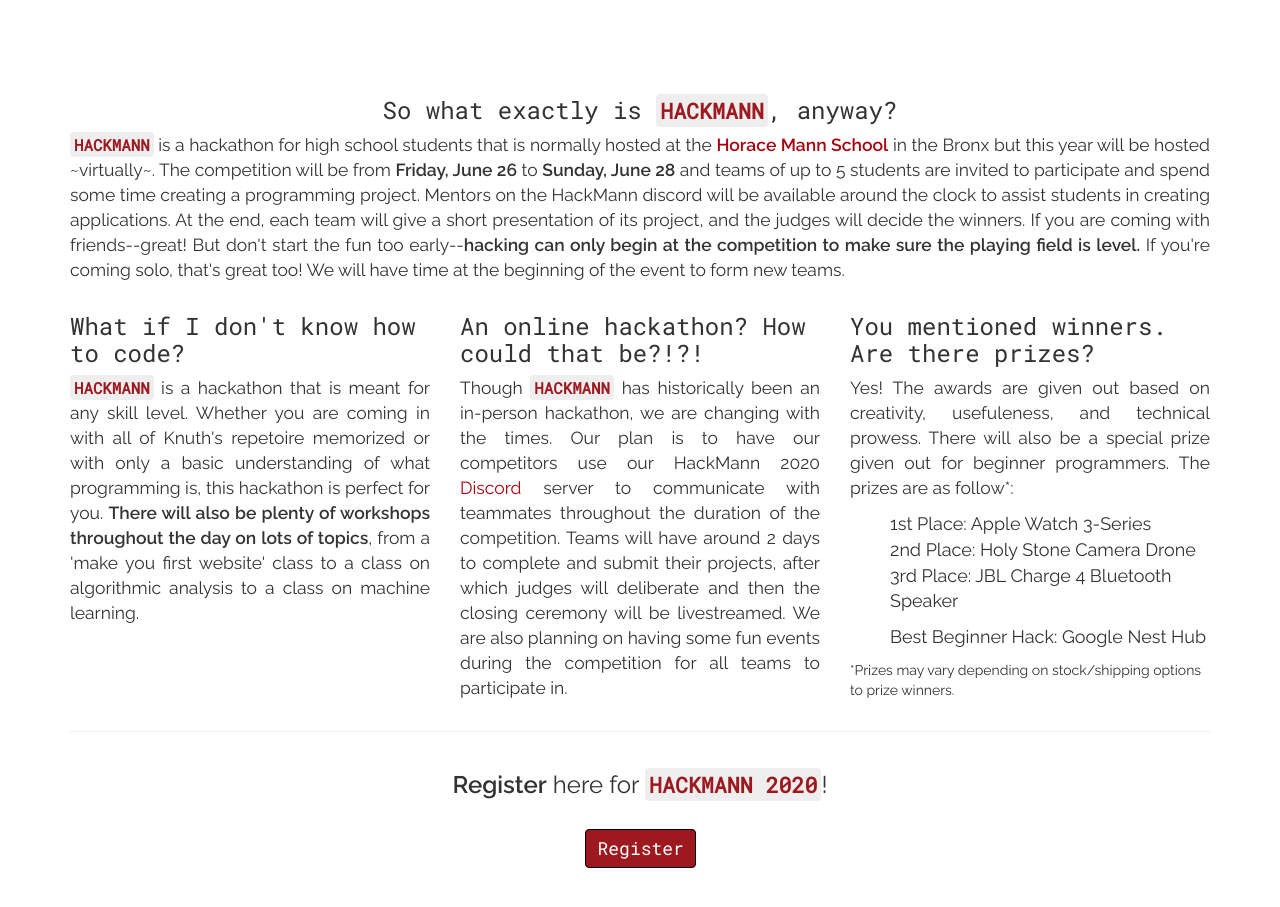
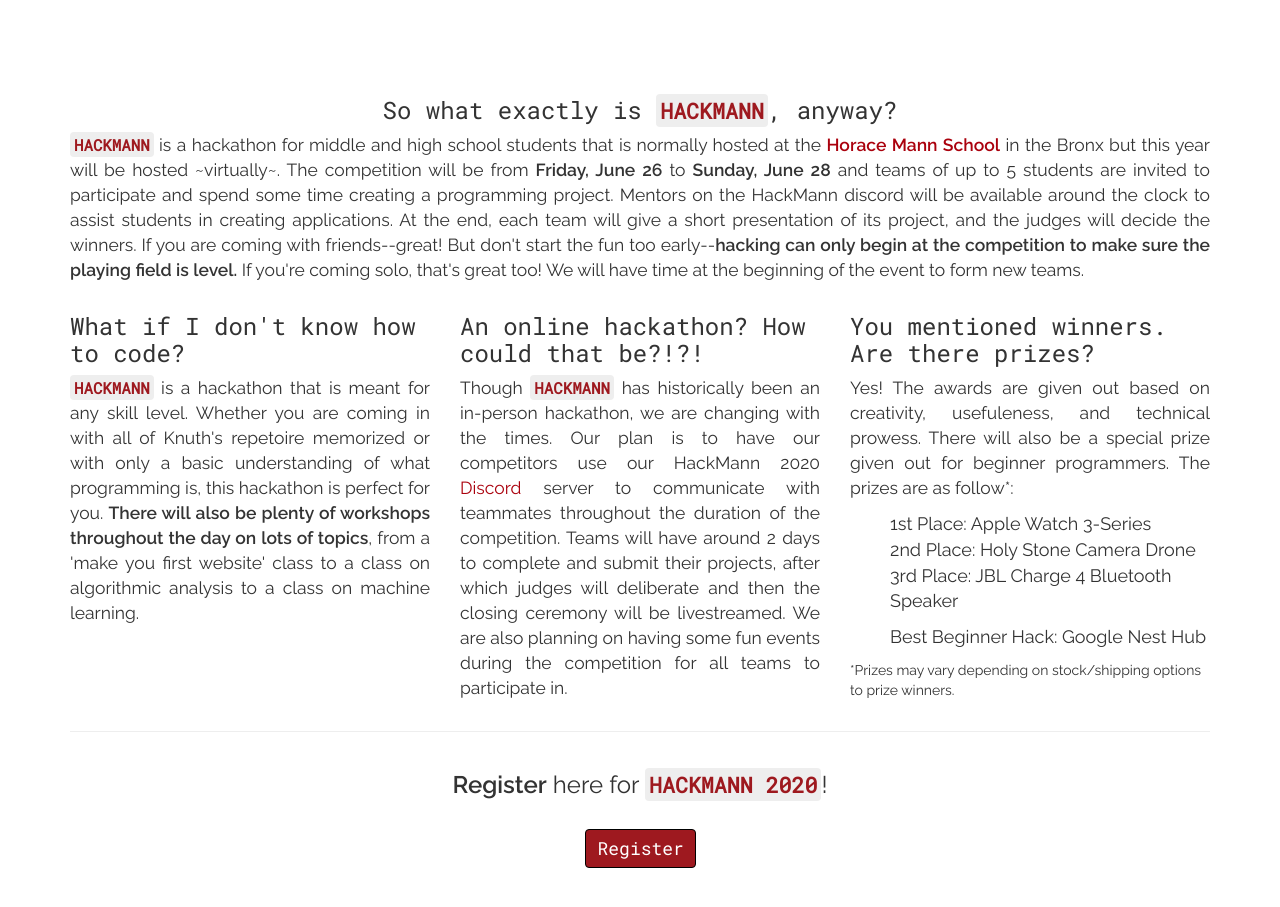
Before and after one commit to hackmann2020/hackmann2020.github.io, a plain HTML site: page index.html in a window 1280 px wide. Shown: the part 780-1687 px from the top of the page. Drawn offline with nearby package versions, Linux system fonts and the light colour scheme.

Commit message:
updated logistics

```diff
--- a/index.html
+++ b/index.html
@@ -57,7 +57,7 @@
         <a id="scroll-about" class="scroll-anchor"></a>
         <div class="col-xs-12">
             <h3 class="text-center">So what exactly is <span class="brand"><code class="mann">HACKMANN</code></span>, anyway?</h3>
-            <p class="text-justify"><span class="brand"><code class="mann">HACKMANN</code></span> is a hackathon for high school students that is normally hosted at the <b><span class="text-primary">Horace Mann School</span></b> in the Bronx but this year will be hosted ~virtually~. The competition will be from <b><span class="text-primary"></span>Friday, June 26</span></b> to <b><span class="text-primary"></span>Sunday, June 28</span></b> and teams of up to 5 students are invited to participate and spend some time creating a programming project. Mentors on the HackMann discord will be available around the clock to assist students in creating applications. At the end, each team will give a short presentation of its project, and the judges will decide the winners. If you are coming with friends--great! But don't start the fun too early--<b>hacking can only begin at the competition to make sure the playing field is level.</b> If you're coming solo, that's great too! We will have time at the beginning of the event to form new teams. </p>
+            <p class="text-justify"><span class="brand"><code class="mann">HACKMANN</code></span> is a hackathon for middle and high school students that is normally hosted at the <b><span class="text-primary">Horace Mann School</span></b> in the Bronx but this year will be hosted ~virtually~. The competition will be from <b><span class="text-primary"></span>Friday, June 26</span></b> to <b><span class="text-primary"></span>Sunday, June 28</span></b> and teams of up to 5 students are invited to participate and spend some time creating a programming project. Mentors on the HackMann discord will be available around the clock to assist students in creating applications. At the end, each team will give a short presentation of its project, and the judges will decide the winners. If you are coming with friends--great! But don't start the fun too early--<b>hacking can only begin at the competition to make sure the playing field is level.</b> If you're coming solo, that's great too! We will have time at the beginning of the event to form new teams. </p>
         </div>
     </div>
     <div class="row">
```
